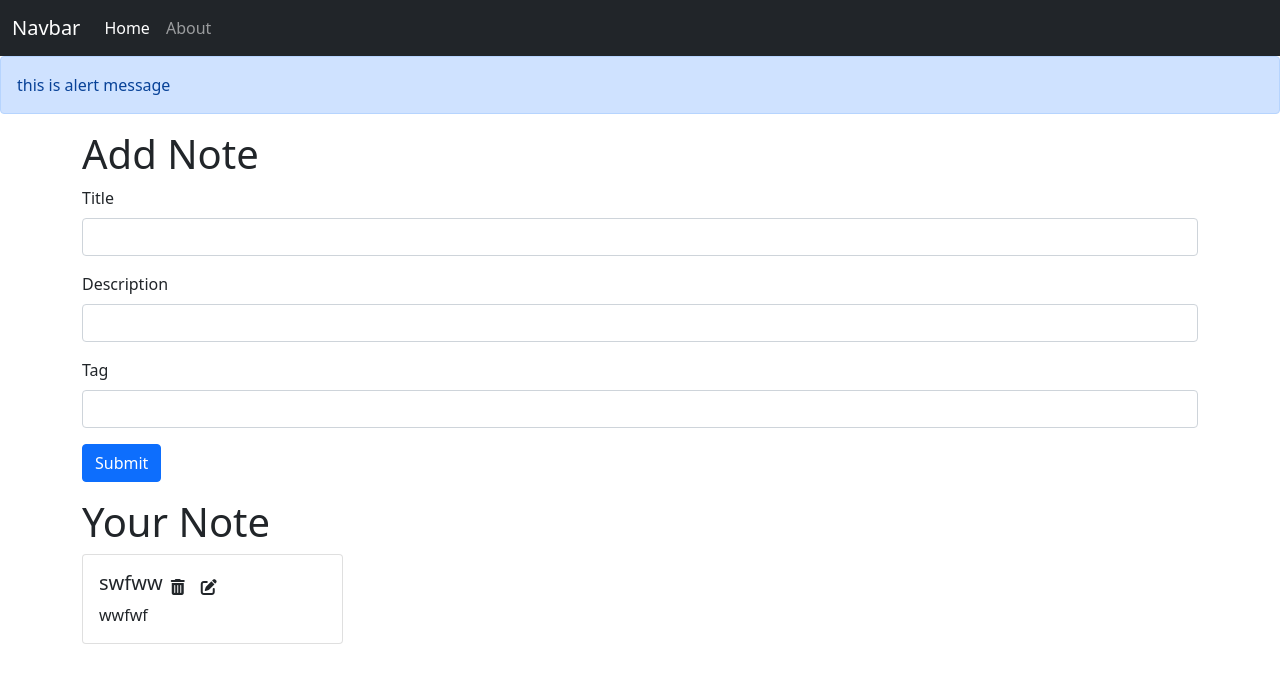
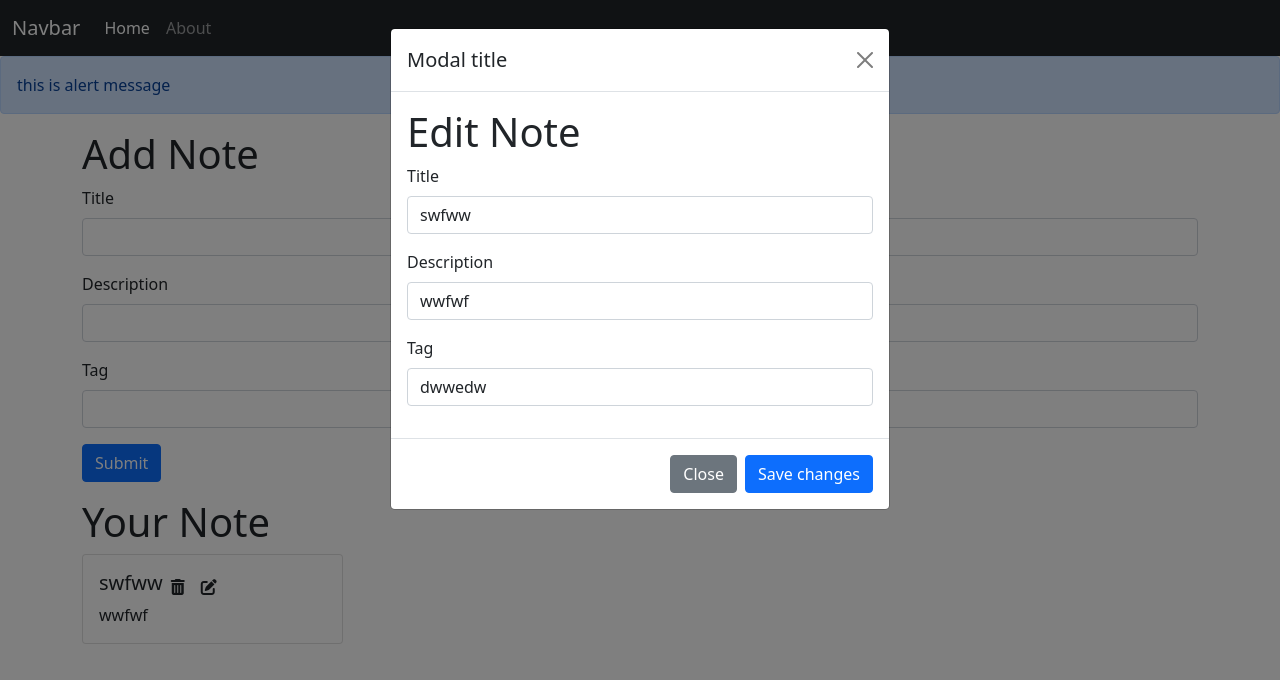
Before and after one commit to arunsain/inotebook, a React (Create React App) app: page / in a window 1280 px wide. Both pictures are taken after a click on the icon 208 px from the left and 587 px from the top of the page. Shown: the top 680 px of the page. Built offline with nearby package versions, Linux system fonts and the light colour scheme; no server answers.

Commit message:
video 66 showing data in  model

```diff
--- a/src/App.js
+++ b/src/App.js
@@ -68,9 +68,9 @@ const addNotes = async (title,description,tags) =>{
 
 
 }
-const editNotes = () =>{
-
-  alert('editNotes');
+const editNotes = (editNoteData) =>{
+console.log(editNoteData)
+  //alert('editNotes');
 }
 const deleteNotes = async (id) =>{
   // console.log(id);
--- a/src/components/NoteItem.js
+++ b/src/components/NoteItem.js
@@ -3,7 +3,8 @@ import React,{ useContext,useState} from 'react'
 import  NoteContext from  "../context/notes/noteContext"
 
 export const NoteItem = (props) => {
-   const { _id, title ,description, tags} = props.note;
+   const {note,updateNoteData } = props;
+
   // console.log(_id)
    const contextApi =   useContext(NoteContext);
   //const getNoteData =  useContext(NoteContext);
@@ -16,13 +17,13 @@ export const NoteItem = (props) => {
 
     <div className="card-body">
     <div className="d-flex align-items-center" >
-        <h5 className="card-title">{title}</h5>
+        <h5 className="card-title">{note.title}</h5>
         <i className="fa-solid fa-trash-can mx-2" onClick={() => {
-            deleteNotes(_id);
+            deleteNotes(note._id);
         }}></i>
-      <i className="fa-solid fa-pen-to-square mx-2"></i>
+      <i className="fa-solid fa-pen-to-square mx-2" onClick={ () =>{updateNoteData(props.note) }}></i>
     </div>
-      <p className="card-text">{description}</p>
+      <p className="card-text">{note.description}</p>
 
 
 
--- a/src/components/Notes.js
+++ b/src/components/Notes.js
@@ -1,25 +1,95 @@
-import React ,{useContext,useEffect} from 'react'
+import React ,{useContext,useEffect,useRef,useState} from 'react'
 import  NoteContext from  "../context/notes/noteContext"
 import { NoteItem } from './NoteItem';
 export const Notes = () => {
 
     const getNoteData =  useContext(NoteContext);
 
-    const {notes , setNotes,fetchAllNotes} =  getNoteData;
+    const {notes , setNotes,fetchAllNotes,editNotes} =  getNoteData;
     useEffect(() => {
       fetchAllNotes();
       // eslint-disable-next-line
   }, [])
 
+  const [ editNoteData,setEditNoteData ]  = useState({id:"",title:"",description:"",tags:""});
+  const updateNoteData = (noteDataForUpdate) =>{
+
+      ref.current.click();
+       setEditNoteData({id:noteDataForUpdate._id,title:noteDataForUpdate.title,description:noteDataForUpdate.description,tags:noteDataForUpdate.tags});
+  }
+  const ref = useRef(null);
+
+  const handleInput = (e) => {
+
+    setEditNoteData({...editNoteData,[e.target.name]:e.target.value});
+
+  }
+  const submitNote = (e) => {
+    e.preventDefault();
+    setEditNoteData({id:editNoteData.id,title:editNoteData.title,description:editNoteData.description,tags:editNoteData.tags});
+
+    editNotes(editNoteData);
+
+
+}
+
+
+
+
   return (
+
+    <>
+
+<button type="button" ref={ref} className="btn btn-primary d-none" data-bs-toggle="modal" data-bs-target="#exampleModal">
+  Launch demo modal
+</button>
+
+
+<div className="modal fade" id="exampleModal" tabIndex="-1" aria-labelledby="exampleModalLabel" aria-hidden="true">
+  <div className="modal-dialog">
+    <div className="modal-content">
+      <div className="modal-header">
+        <h5 className="modal-title" id="exampleModalLabel">Modal title</h5>
+        <button type="button" className="btn-close" data-bs-dismiss="modal" aria-label="Close"></button>
+      </div>
+      <div className="modal-body">
+      <h1>Edit Note</h1>
+    <form>
+  <div className="mb-3">
+    <label htmlFor="title" className="form-label">Title</label>
+    <input type="text" value={editNoteData.title} onChange={ handleInput} className="form-control" name="title" id="title" />
+
+  </div>
+  <div className="mb-3">
+    <label htmlFor="description" className="form-label">Description</label>
+    <input value={editNoteData.description}  onChange={ handleInput} type="text" name="description" className="form-control" id="description" />
+  </div>
+
+  <div className="mb-3">
+    <label htmlFor="tags" className="form-label">Tag</label>
+    <input value={editNoteData.tags}   onChange={ handleInput} type="text" name="tags" className="form-control" id="tags" />
+  </div>
+
+  {/* <button  type="submit" className="btn btn-primary">Submit</button> */}
+</form>
+
+      </div>
+      <div className="modal-footer">
+        <button type="button" className="btn btn-secondary" data-bs-dismiss="modal">Close</button>
+        <button onClick={submitNote} type="button" className="btn btn-primary">Save changes</button>
+      </div>
+    </div>
+  </div>
+</div>
     <div className="row my-3">
     <h1>Your Note</h1>
 
     {notes.map((note,index)=>{
 
-    return <NoteItem key={index} note={note}/>
+    return <NoteItem key={index} note={note} updateNoteData={updateNoteData}/>
 
     })}
     </div>
+    </>
   )
 }
```
